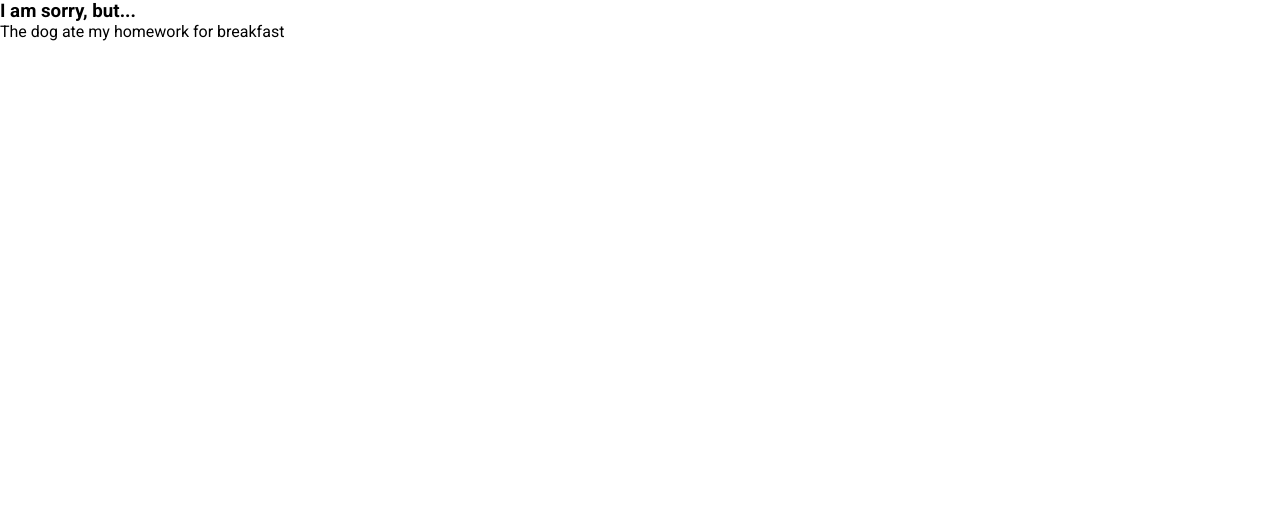
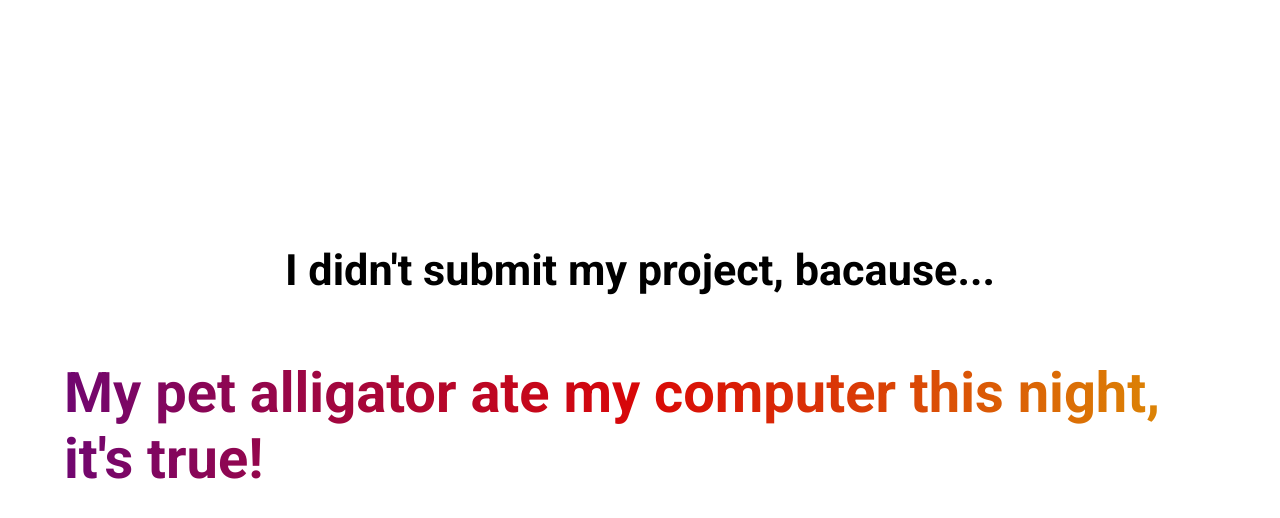
Before and after one commit to AlexSvet117/excuse_generator, a plain HTML site: page src/index.html in a window 1280 px wide. Drawn offline with Linux system fonts and the light colour scheme.

Commit message:
Inital css and JS

```diff
--- a/src/css/style.css
+++ b/src/css/style.css
@@ -9,3 +9,29 @@
 body {
     font-family: 'Roboto', sans-serif;
 }
+
+.container {
+    width: 100%;
+    height: 100vh;
+    display: flex;
+    justify-content: center;
+    align-items: center;
+    flex-direction: column;
+}
+
+h3 {
+    font-size: 2.7rem;
+}
+
+#excuse {
+    font-size: 3.5rem;
+    font-weight: 660;
+    margin-bottom: 2rem;
+    background: linear-gradient(to right, rgb(112, 6, 112), rgb(217, 7, 7),rgb(220, 145, 5));
+    color: transparent;
+    background-clip: text;
+    margin: 4rem;
+    display: flex;
+    justify-content: center;
+    align-items: center;
+}
--- a/src/index.html
+++ b/src/index.html
@@ -22,7 +22,7 @@
   </head>
   <body>
     <div class="container">
-      <h3>I am sorry, but...</h3>
+      <h3>I didn't submit my project, bacause...</h3>
       <p id="excuse">
         <!-- JS Code will inseart text in here -->
       </p>
--- a/src/js/script.js
+++ b/src/js/script.js
@@ -7,9 +7,25 @@ window.onload = function () {
     const excuse = document.getElementById('excuse');
 
     // 2. Generate a random excuse
+    const quote1 = [
+        'My cat', 'My dog', 'My hamster', 'My neighbour', 'My pet alligator']
 
-    const excuseText = `The dog ate my homework for breakfast`;
+    const quote2 = ['ate my', 'stole my', 'hid my', 'destroyed my', 'traded my']
+
+    const quote3 = ['laptop', 'computer', 'car keys', 'wallet', 'house keys']
+
+    const quote4 = ['yesterday,', 'two minutes ago,', 'a year ago,', 'last winter,', 'this night,']
+
+    const quote5 = ['for real!', 'for real life!', 'I swear!', `it's true!`, 'I mean it!']
+
+    const random1 = Math.floor(Math.random() * quote1.length)
+    const random2 = Math.floor(Math.random() * quote2.length)
+    const random3 = Math.floor(Math.random() * quote3.length)
+    const random4 = Math.floor(Math.random() * quote4.length)
+    const random5 = Math.floor(Math.random() * quote5.length)
+
+    const fullQuote = `${quote1[random1]} ${quote2[random2]} ${quote3[random3]} ${quote4[random4]} ${quote5[random5]}`
 
     // 3. Inseart the excuse into the excuse element
-    excuse.innerHTML = excuseText;
+    excuse.innerHTML = fullQuote;
 }
```
